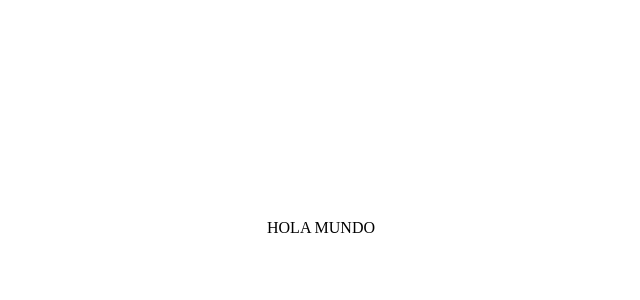
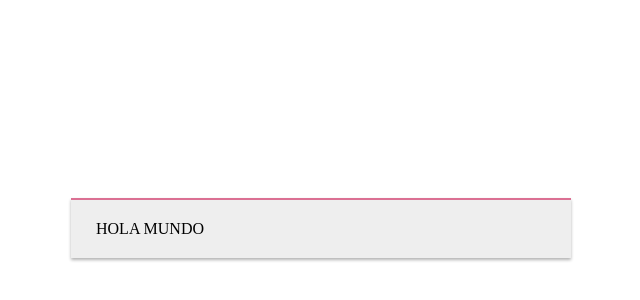
Before and after one commit to LuisanaHenmary/Interes-compuesto, a React (Create React App) app: page / in a window 1280 px wide. Shown: the part 172-472 px from the top of the page, without its empty margins (319-959 px from the left). Built offline with nearby package versions, Linux system fonts and the light colour scheme.

Commit message:
cree el componente 'Seccion'

```diff
--- a/src/App.js
+++ b/src/App.js
@@ -7,10 +7,22 @@
   align-items: center;
 `
 
-const App = () =>{
-  return(
+const Seccion = styled.section`
+  background-color: #eee;
+  border-top: solid 2px palevioletred;
+  padding: 20px 25px;
+  width: 500px;
+  box-shadow: 0px 2px 3px rgba(0,0,0,0.3);
+`
 
-    <Contenedor>HOLA MUNDO</Contenedor>
+const App = () => {
+  return (
+
+    <Contenedor>
+      <Seccion>
+        HOLA MUNDO
+      </Seccion>
+    </Contenedor>
   )
 }
 
```
